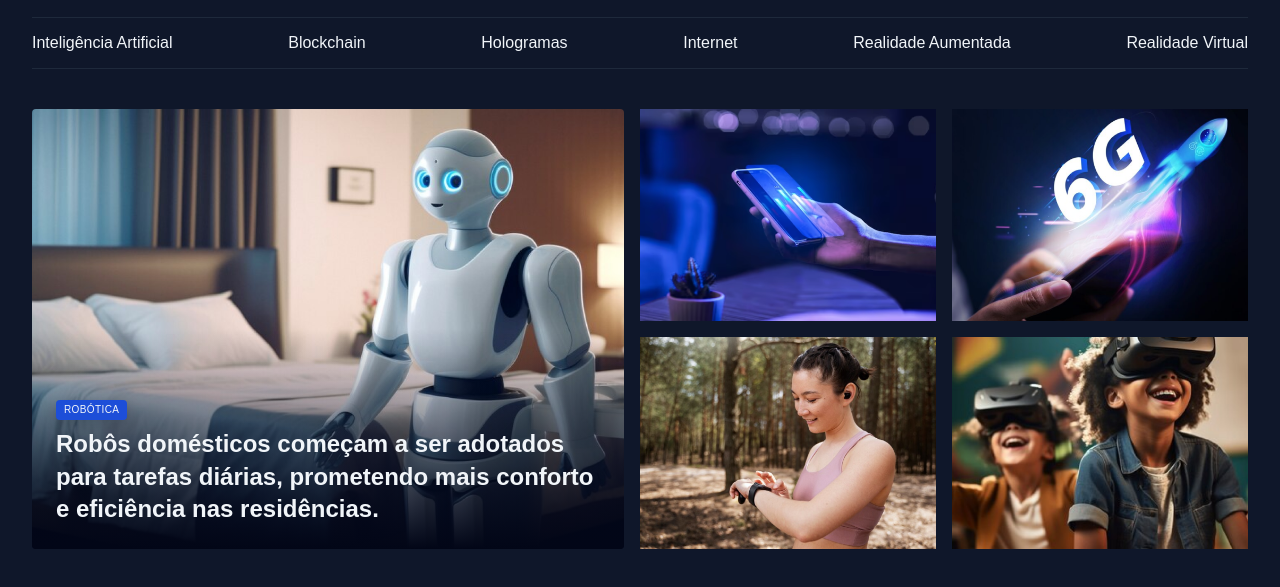
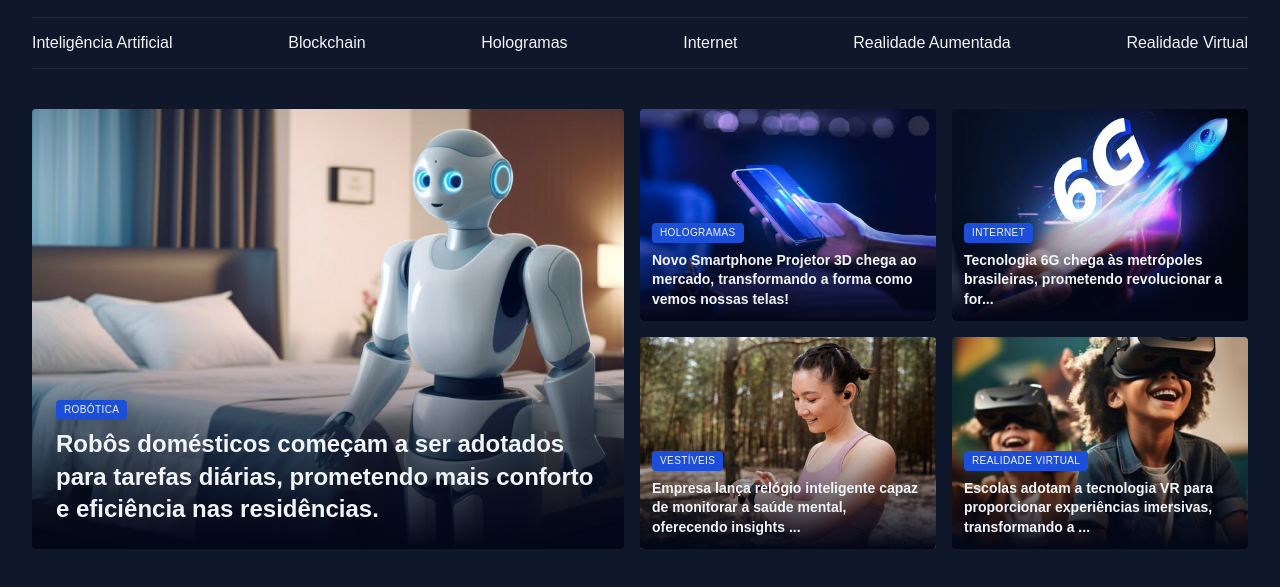
Before and after one commit to gislanysa/projeto-portal-de-noticias, a plain HTML site: page index.html in a window 1280 px wide. Shown: the part 55-642 px from the top of the page. Drawn offline with Linux system fonts and the light colour scheme.

Commit message:
finalizando a seção destaques

```diff
--- a/index.html
+++ b/index.html
@@ -39,27 +39,56 @@
     <main class="grid container">
         <section id="featured" class="grid grid-flow-col gap-16">
             <figure class="card">
-                <img src="assets/image/Image 01.png" alt="">
+                <img src="assets/image/Image 01.png" alt="Robôs domésticos começam a ser adotados para tarefas diárias, prometendo mais conforto e eficiência nas residências.">
                 <figcaption>
-                    <span class="content-tag">robótica</span>
-                    <h2 class="text-2xl">
+                    <span class="content-tag">Robótica</span>
+                    <h2 class="text-2xl ">
                         Robôs domésticos começam a ser adotados para tarefas diárias, prometendo mais conforto e eficiência nas residências.
                     </h2>
                 </figcaption>
             </figure>
             <div class="grid grid-cols-2 gap-16">
-                <div>
-                    <img src="assets/image/Image 02.png" alt="">
-                </div>
-                <div>
-                    <img src="assets/image/Image 03.png" alt="">
-                </div>
-                <div>
-                    <img src="assets/image/Image 04.png" alt="">
-                </div>
-                <div>
-                    <img src="assets/image/Image 05.png" alt="">
-                </div>
+                <figure class="card">
+                    <img src="assets/image/Image 02.png" alt="Novo Smartphone Projetor 3D chega ao mercado, transformando a forma como vemos nossas telas!">
+                    <figcaption>
+                        <span class="content-tag">Hologramas</span>
+                        <h2 class="text-lg">
+                            Novo Smartphone Projetor 3D chega ao mercado, transformando a forma como vemos nossas telas!
+                        </h2>
+                    </figcaption>
+                </figure>
+                <figure class="card">
+                    <img src="assets/image/Image 03.png" alt="Tecnologia 6G chega às metrópoles brasileiras, prometendo revolucionar a forma como vivemos e nos comunicamos. ">
+
+                    <figcaption>
+                        <span class="content-tag">Internet</span>
+                        <h2 class="text-lg">
+                            Tecnologia 6G chega às metrópoles brasileiras, prometendo revolucionar a for...
+                        </h2>
+                    </figcaption>
+
+                </figure>
+                <figure class="card">
+                    <img src="assets/image/Image 04.png" alt="Empresa lança relógio inteligente capaz de monitorar a saúde mental, oferecendo insights valiosos para o bem-estar pessoal.">
+
+                    <figcaption>
+                        <span class="content-tag">Vestíveis</span>
+                        <h2 class="text-lg">
+                            Empresa lança relógio inteligente capaz de monitorar a saúde mental, oferecendo insights ...
+                        </h2>
+                    </figcaption>
+
+                </figure>
+                <figure class="card">
+                    <img src="assets/image/Image 05.png" alt="Escolas adotam a tecnologia VR para proporcionar experiências imersivas, transformando a aprendizagem tradicional.">
+
+                    <figcaption>
+                        <span class="content-tag">Realidade Virtual</span>
+                        <h2 class="text-lg">
+                            Escolas adotam a tecnologia VR para proporcionar experiências imersivas, transformando a ...
+                        </h2>
+                    </figcaption>
+                </figure>
             </div>
         </section>
     </main>
--- a/styles/sections.css
+++ b/styles/sections.css
@@ -27,6 +27,10 @@
 
         padding: 24px;
 
+        &:has(.text-lg){
+            padding: 12px;
+        }
+
         h2 {
             margin-top: 8px;
         }
```
